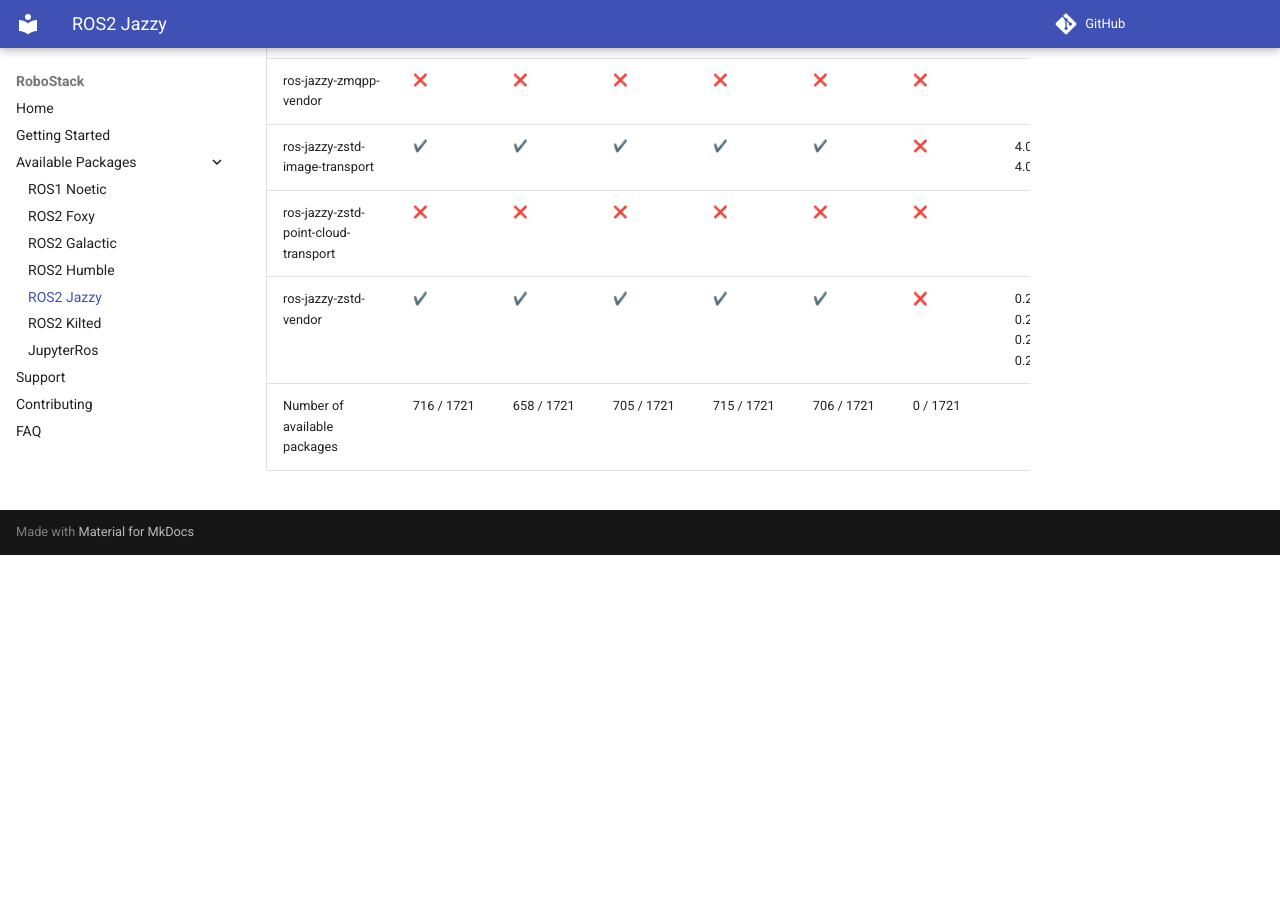
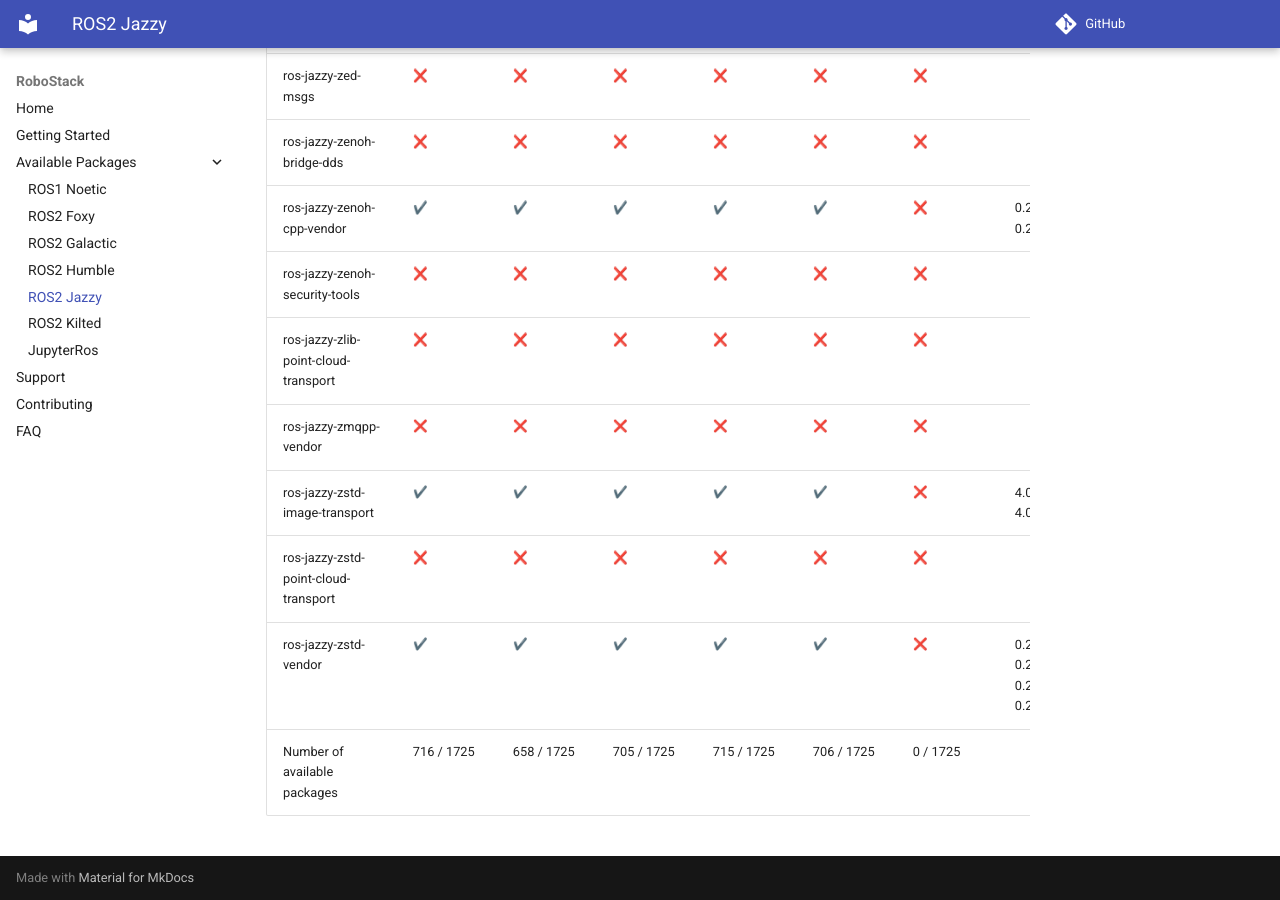
Before and after one commit to RoboStack/robostack.github.io, an MkDocs documentation site: the page built from docs/jazzy.md, in a window 1280 px wide and 900 px high, scrolled down 132294 px. Built offline with MkDocs 1.6.1 and Material for MkDocs 9.7.7, drawn with Linux system fonts in a browser that asks for light colours; emoji names are drawn with the system emoji font; comment, search, counter and statistics services are not loaded; before the commit the page ends 132849 px from its top, so only the background shows below that; some of the changed text lies outside the part shown.

Commit message:
Update tables

```diff
--- a/docs/jazzy.md
+++ b/docs/jazzy.md
@@ -1721,4 +1725,4 @@
 | ros-jazzy-zstd-image-transport | :heavy_check_mark: { data-sort='1' } | :heavy_check_mark: { data-sort='1' } | :heavy_check_mark: { data-sort='1' } | :heavy_check_mark: { data-sort='1' } | :heavy_check_mark: { data-sort='1' } | :x: { data-sort='0' } | 4.0.3, 4.0.4, 4.0.5  |
 | ros-jazzy-zstd-point-cloud-transport | :x: { data-sort='0' } | :x: { data-sort='0' } | :x: { data-sort='0' } | :x: { data-sort='0' } | :x: { data-sort='0' } | :x: { data-sort='0' } |   |
 | ros-jazzy-zstd-vendor | :heavy_check_mark: { data-sort='1' } | :heavy_check_mark: { data-sort='1' } | :heavy_check_mark: { data-sort='1' } | :heavy_check_mark: { data-sort='1' } | :heavy_check_mark: { data-sort='1' } | :x: { data-sort='0' } | 0.26.3, 0.26.6, 0.26.7, 0.26.8  |
-| Number of available packages |  716 / 1721 | 658 / 1721 | 705 / 1721 | 715 / 1721 | 706 / 1721 | 0 / 1721 |
+| Number of available packages |  716 / 1725 | 658 / 1725 | 705 / 1725 | 715 / 1725 | 706 / 1725 | 0 / 1725 |
```
Also changed, not shown: other parts of docs/jazzy.md (+4 -0 lines).
